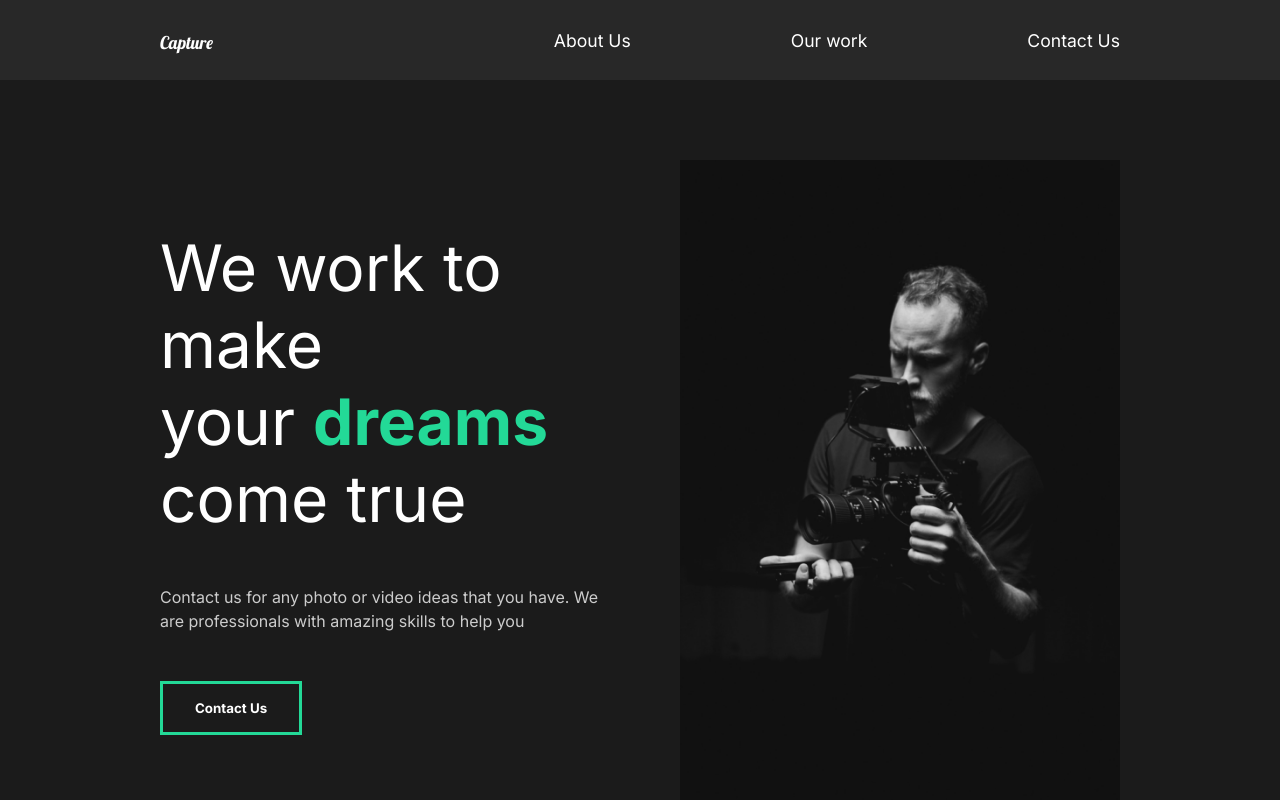
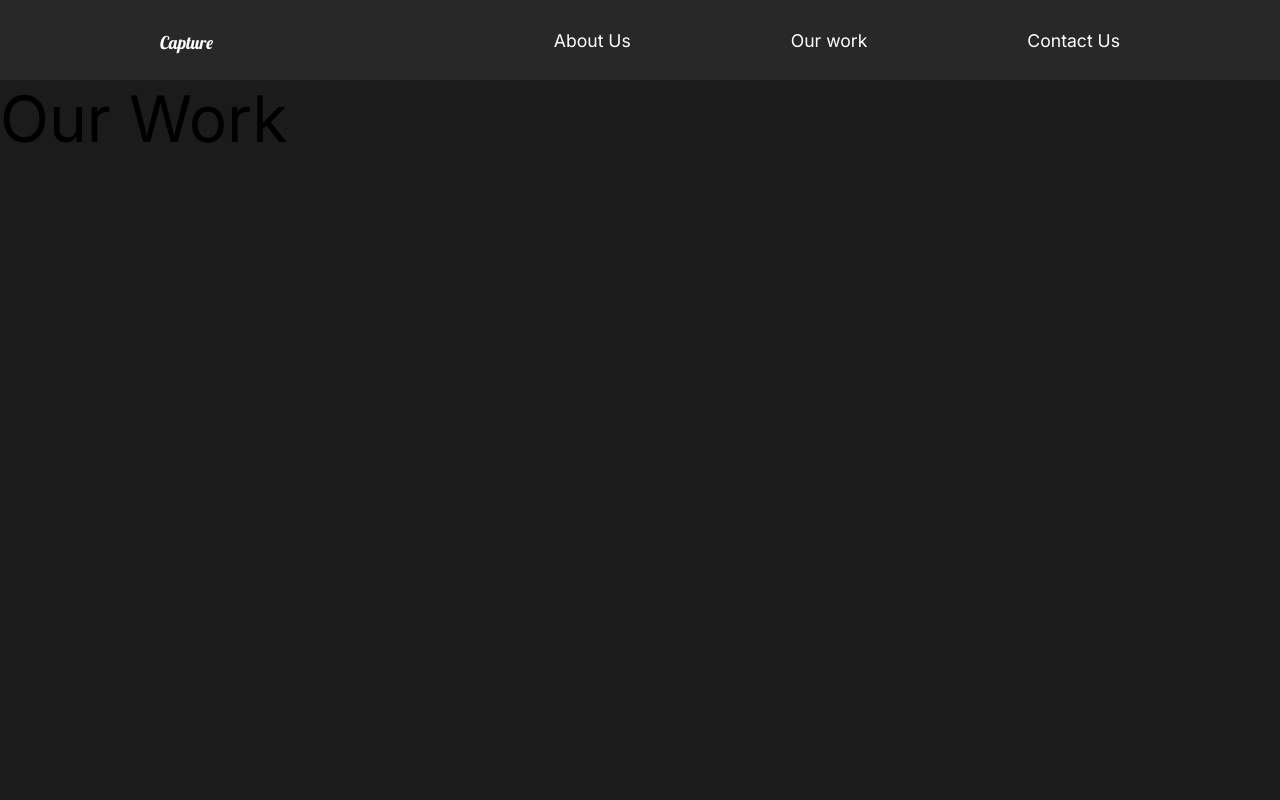
Before and after one commit to oley-projects/catpure-react-app, a React (Create React App) app: page /work in a window 1280 px wide. Shown: the top 800 px of the page. Built offline with nearby package versions, Linux system fonts and the light colour scheme.

Commit message:
browser router, our work, contact us pages

```diff
--- a/src/App.js
+++ b/src/App.js
@@ -1,15 +1,23 @@
 // Global Style
 import GlobalStyle from "./components/GlobalStyle";
-//Import Pages
+// Router
+import { Routes, Route } from "react-router-dom";
+// Import Pages
 import AboutUs from "./pages/AboutUs";
 import Nav from "./components/Nav";
+import OurWork from "./pages/OurWork";
+import ContactUs from "./pages/ContactUs";
 
 function App() {
   return (
     <div className="App">
       <GlobalStyle />
       <Nav />
-      <AboutUs />
+      <Routes>
+        <Route path="/" element={<AboutUs />} />
+        <Route path="/work" element={<OurWork />} />
+        <Route path="/contact" element={<ContactUs />} />
+      </Routes>
     </div>
   );
 }
--- a/src/components/Nav.js
+++ b/src/components/Nav.js
@@ -1,13 +1,14 @@
 import styled from "styled-components";
+import { Link } from "react-router-dom";
 
 const Nav = () => {
   return(
     <StyledNav>
-      <h1 className="logo"><a href="#">Capture</a></h1>
+      <h1 className="logo"><Link to="/">Capture</Link></h1>
       <ul>
-        <li><a href="#">About Us</a></li>
-        <li><a href="#">Our work</a></li>
-        <li><a href="#">Contact Us</a></li>
+        <li><Link to="/">About Us</Link></li>
+        <li><Link to="/work">Our work</Link></li>
+        <li><Link to="/contact">Contact Us</Link></li>
       </ul>
     </StyledNav>
   );
--- a/src/index.js
+++ b/src/index.js
@@ -1,11 +1,14 @@
-import React from 'react';
-import ReactDOM from 'react-dom';
-import App from './App';
-import reportWebVitals from './reportWebVitals';
+import React from "react";
+import ReactDOM from "react-dom";
+import App from "./App";
+import reportWebVitals from "./reportWebVitals";
+import { BrowserRouter } from "react-router-dom";
 
 ReactDOM.render(
   <React.StrictMode>
-    <App />
+    <BrowserRouter>
+      <App />
+    </BrowserRouter>
   </React.StrictMode>,
   document.getElementById('root')
 );
--- /dev/null
+++ b/src/pages/ContactUs.js
@@ -0,0 +1,7 @@
+const ContactUs = () => {
+    return(
+      <h2>Contact Us</h2>
+    );
+  };
+
+  export default ContactUs;
--- /dev/null
+++ b/src/pages/OurWork.js
@@ -0,0 +1,7 @@
+const OurWork = () => {
+  return(
+    <h2>Our Work</h2>
+  );
+};
+
+export default OurWork;
```
